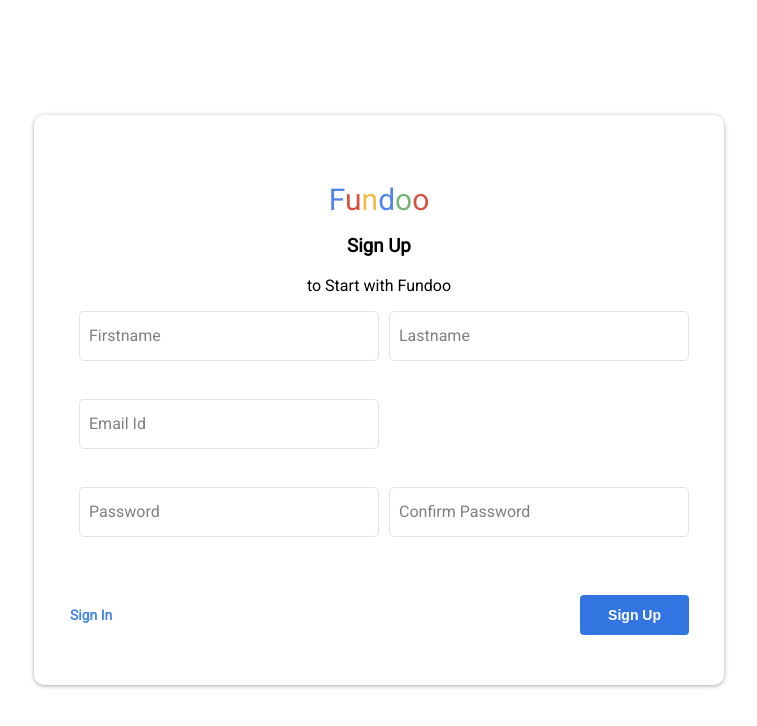
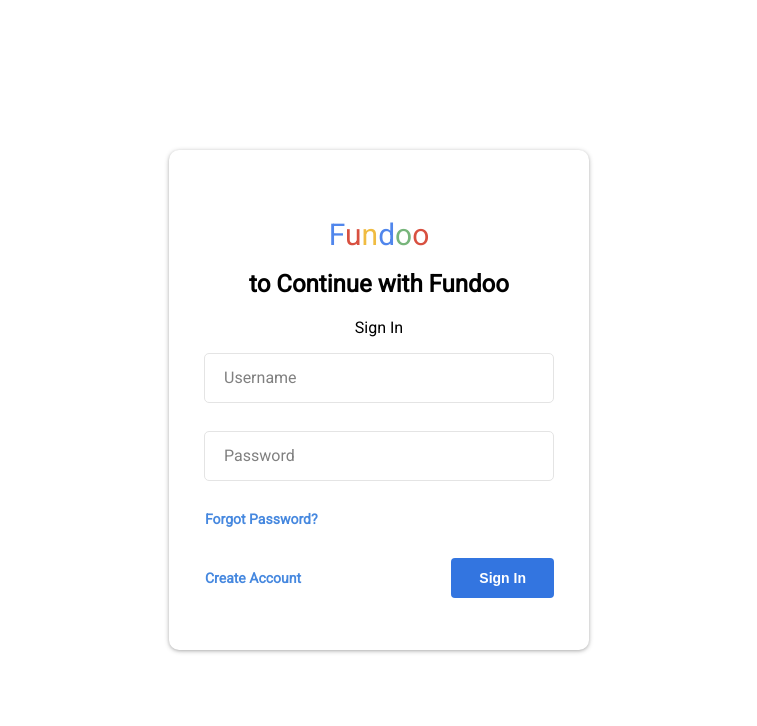
Before and after one commit to saketh-kowtha/fundoo, a React app: page / in a window 1280 px wide. Shown: the top 726 px of the page, without its empty margins (261-1018 px from the left). Built offline with nearby package versions, Linux system fonts and the light colour scheme.

Commit message:
Modified: Login.js and Input.js

```diff
--- a/src/screens/Login/Login.scss
+++ b/src/screens/Login/Login.scss
@@ -9,6 +9,7 @@
     .form{
         height: fit-content;
         padding: 50px 35px;
+        min-height: 400px;
         @media only screen and (max-width: 760px) {
             box-shadow: none;
             padding: 50px 10px;
--- a/src/screens/Login/controllers/Input/Input.js
+++ b/src/screens/Login/controllers/Input/Input.js
@@ -1,14 +1,24 @@
 import React from 'react'
 import ErrorMessage from './ErrorMessage'
 
-class LoginInput extends React.Component {
+class LoginInput extends React.PureComponent {
 
     constructor(props) {
         super(props)
         this.state = {
             input: "",
-            errorMsg: "",
+            errorMsg: "" ,
         }
+    }
+
+    componentDidUpdate(prevProps, prevState){
+        if (this.props.errorMsg !== prevProps.errorMsg) {
+            this.setState({errorMsg: this.props.errorMsg || ""});
+        }
+    }
+
+    componentWillUnmount(){
+        console.log("unnnnn")
     }
 
     handleInput = (event) => {
@@ -17,31 +27,34 @@
         this.props.onChange(name, value)
     }
 
+
     handleInputKeyPress = (event) =>{
         let ipValidateReponse = ""
         if (this.props.validate && this.state.input) {
             ipValidateReponse = this.props.validate(this.state.input)
-            if (ipValidateReponse != true && this.state.input !="")
+            if (ipValidateReponse != true && this.state.input !=""){
                 this.setState({errorMsg: ipValidateReponse})
-            else
-                this.setState({ errorMsg: false })
+            }
+            else{
+                this.setState({ errorMsg: "" })
+            }
         }
     }
 
+
     render() {
         let className = "input-group"
-
         if (this.state.input != "" && this.state.input.length > 0)
             className += " active"
 
-        if(this.state.errorMsg != "")
+        if(this.state.errorMsg != ""){
             className += " warning"
-
+        }
         return <div className={className}>
-            <input name={this.props.name.toLowerCase()} type={this.props.secret ? "password" : "text"} onChange={this.handleInput} onKeyUp={this.handleInputKeyPress}/>
-            <span >{this.props.name}</span>
-            { this.state.errorMsg != "" ? <ErrorMessage message={this.state.errorMsg} /> : ""}
-        </div>
+                    <input name={this.props.name.toLowerCase()} type={this.props.secret ? "password" : "text"} onChange={this.handleInput} onKeyPress={this.handleInputKeyPress}/>
+                    <span >{this.props.name}</span>
+                    { this.state.errorMsg != "" ? <ErrorMessage message={this.state.errorMsg} /> : ""}
+                </div>
     }
 
 }
--- a/src/screens/Login/controllers/Input/InputValidation.js
+++ b/src/screens/Login/controllers/Input/InputValidation.js
@@ -44,25 +44,25 @@
 
 
 const validateLogin = (data) => {
-    let res = validateUsername(data.username)
+    let res = validateUsername(data.username.value)
     if(res != true)
         return {errorMsg: res, feild: "username"}
-    res = validatePassword(data.password)
+    res = validatePassword(data.password.value)
     if(res != true)
         return {errorMsg: res, feild: "password"}
     return true
 }
 
 const validateSignUp = (data) => {
-    let res = validateUsername(data.firstname)
+    let res = validateUsername(data.firstname.value)
     if(res != true)
         return {errorMsg: res, feild: "firstname"}
-    res = validateUsername(data.lastname)
+    res = validateUsername(data.lastname.value)
     if(res != true)
         return {errorMsg: res, feild: "lastname"}
-    if(data.password !== data.confirmpassword)
+    if(data.password !== data.confirmpassword.value)
         return {errorMsg: "Password and Re-Password are mismached", feild: "password"}
-    res = validatePassword(data.password)
+    res = validatePassword(data.password.value)
     if(res != true)
         return {errorMsg: res, feild: "password"}
     return true
--- a/src/screens/Login/index.js
+++ b/src/screens/Login/index.js
@@ -39,6 +39,12 @@
                 errMsg: ""
             }
         },
+        reset:{
+            email: {
+                value: "",
+                errMsg: ""
+            }
+        },
         signUp: {
             firstname: {
                 value: "",
@@ -61,37 +67,82 @@
                 errMsg: ""
             }
         },
-        state: true
+        state: "login"
     }
 
     handleUserInput = (name, input) =>{
         const stateData = {...this.state}
-        stateData[this.state.state ? "login" : "signUp"][name].value = input
+        stateData[this.state.state === "login" ? "login" : "signUp"][name].value = input
         this.setState({stateData})
     }
 
     validate = () => {
-        if(this.state.state)
+        if(this.state.state === "login")
         {
             const loginValidation = validateLogin(this.state.login)
             if(loginValidation != true)
             {
                 const stateData = {...this.state.login}
-                stateData[loginValidation.feild] = loginValidation.errorMsg
+                stateData[loginValidation.feild].errMsg = loginValidation.errorMsg
+                setTimeout(() => {
+                    stateData[loginValidation.feild].errMsg = ""
+                    this.setState({login: stateData})
+                }, 3000)
                 this.setState({login: stateData})
+            }
+        }
+        else if(this.state.state === "resetPassword"){
+            const resetValidation = validateEmail(this.state.login)
+            if(resetValidation != true){
+                const stateData = {...this.state.reset}
+                stateData[resetValidation.feild].errMsg = resetValidation.errorMsg
+                setTimeout(() => {
+                    stateData[resetValidation.feild].errMsg = ""
+                    this.setState({reset: stateData})
+                }, 3000)
+                this.setState({reset: stateData})
             }
         }
         else
         {
 
-            const loginValidation = validateSignUp(this.state.signUp)
-            if(loginValidation != true)
+            const signUpValidation = validateSignUp(this.state.signUp)
+            if(signUpValidation != true)
             {
-                const stateData = {...this.state.login}
-                stateData[loginValidation.feild] = loginValidation.errorMsg
-                this.setState({login: stateData})
+                const stateData = {...this.state.signUp}
+                stateData[signUpValidation.feild].errMsg = signUpValidation.errorMsg
+                setTimeout(() => {
+                    stateData[signUpValidation.feild].errMsg = ""
+                    this.setState({signup: stateData})
+                }, 3000)
+                this.setState({signup: stateData})
             }
         }
+    }
+
+    ForgetPassword = () => {
+        return <div className="login-container">
+                    <Card className="form">
+                        <div>
+                            <div className="header">
+                                <p>{title.split("").map((char, index) => <span key={index}>{char}</span>)}</p>
+                                <h2>Find your email</h2>
+                                <p>Enter your phone number or recovery email</p>
+                            </div>
+                            <div>
+                                <Input name={email} errorMsg={this.state.reset.email.errMsg} onChange={this.handleUserInput} validate={validateUsername}/>
+                            </div>
+                            <div className="footer">
+                                <div>
+                                    <Link name={signIn} small onClick={() => this.setState({state: "login"})}/>
+                                </div>
+                                <div>
+                                    <Button onClick={this.validate}>Send</Button>
+                                </div>
+                            </div>
+                        </div>
+                    </Card>
+                </div>
     }
 
     SignUp = () => {
@@ -100,23 +151,23 @@
                         <div>
                             <div className="header">
                                 <p>{title.split("").map((char, index) => <span key={index}>{char}</span>)}</p>
-                                <h3>{signUp}</h3>
+                                <h2>{signUp}</h2>
                                 <p>{signUpDesc}</p>
                             </div>
                             <div className="row">
-                                <Input name={firstName} onChange={this.handleUserInput} validate={validateUsername}/>
-                                <Input name={lastName} onChange={this.handleUserInput} secret={true} validate={validateUsername}/>
+                                <Input name={firstName} errorMsg={this.state.signUp.firstname.errMsg} onChange={this.handleUserInput} validate={validateUsername}/>
+                                <Input name={lastName} errorMsg={this.state.signUp.lastname.errMsg} onChange={this.handleUserInput} secret={true} validate={validateUsername}/>
                             </div>
                             <div className="row" >
-                                <Input name={email} onChange={this.handleUserInput} validate={validateEmail}/>
+                                <Input name={email} errorMsg={this.state.signUp.email.errMsg} onChange={this.handleUserInput} validate={validateEmail}/>
                             </div>
                             <div className="row">
-                                <Input name={password} onChange={this.handleUserInput} validate={validatePassword}/>
-                                <Input name={confirmPassword} onChange={this.handleUserInput} secret={true} validate={validatePassword}/>
+                                <Input name={password} errorMsg={this.state.signUp.password.errMsg} onChange={this.handleUserInput} validate={validatePassword}/>
+                                <Input name={confirmPassword} errorMsg={this.state.signUp.confirmpassword.errMsg} onChange={this.handleUserInput} secret={true} validate={validatePassword}/>
                             </div>
                             <div className="footer">
                                 <div>
-                                    <Link name={signIn} small onClick={() => this.setState({signIn: true})}/>
+                                    <Link name={signIn} small onClick={() => this.setState({state: "login"})}/>
                                 </div>
                                 <div>
                                     <Button onClick={this.validate}>{signUp}</Button>
@@ -133,19 +184,19 @@
                         <div>
                             <div className="header">
                                 <p>{title.split("").map((char, index) => <span key={index}>{char}</span>)}</p>
-                                <h3>{signInDesc} </h3>
+                                <h2>{signInDesc} </h2>
                                 <p>{signIn}</p>
                             </div>
                             <div>
-                                <Input name={userName} onChange={this.handleUserInput} validate={validateUsername}/>
-                                <Input name={password} onChange={this.handleUserInput} secret={true} validate={validatePassword}/>
+                                <Input name={userName} errorMsg={this.state.login.username.errMsg} onChange={this.handleUserInput} validate={validateUsername}/>
+                                <Input name={password} errorMsg={this.state.login.password.errMsg} onChange={this.handleUserInput} secret={true} validate={validatePassword}/>
                             </div>
                             <div>
-                                <Link name={forgotPasswd} small/>
+                                <Link name={forgotPasswd} small onClick={() => this.setState({state: "resetPassword"})}/>
                             </div>
                             <div className="footer">
                                 <div>
-                                    <Link name={createAccount} small onClick={() => handleStateChange(false)}/>
+                                    <Link name={createAccount} small onClick={() => this.setState({state: "signup"})}/>
                                 </div>
                                 <div>
                                     <Button onClick={this.validate}>{signIn}</Button>
@@ -157,7 +208,12 @@
     }
 
     render(){
-        return this.state.signIn ? this.Login() : this.SignUp()
+        if(this.state.state === "login")
+            return this.Login()
+        else if(this.state.state === "signup")
+            return this.SignUp()
+        else
+            return this.ForgetPassword()
     }
 
 }
```
